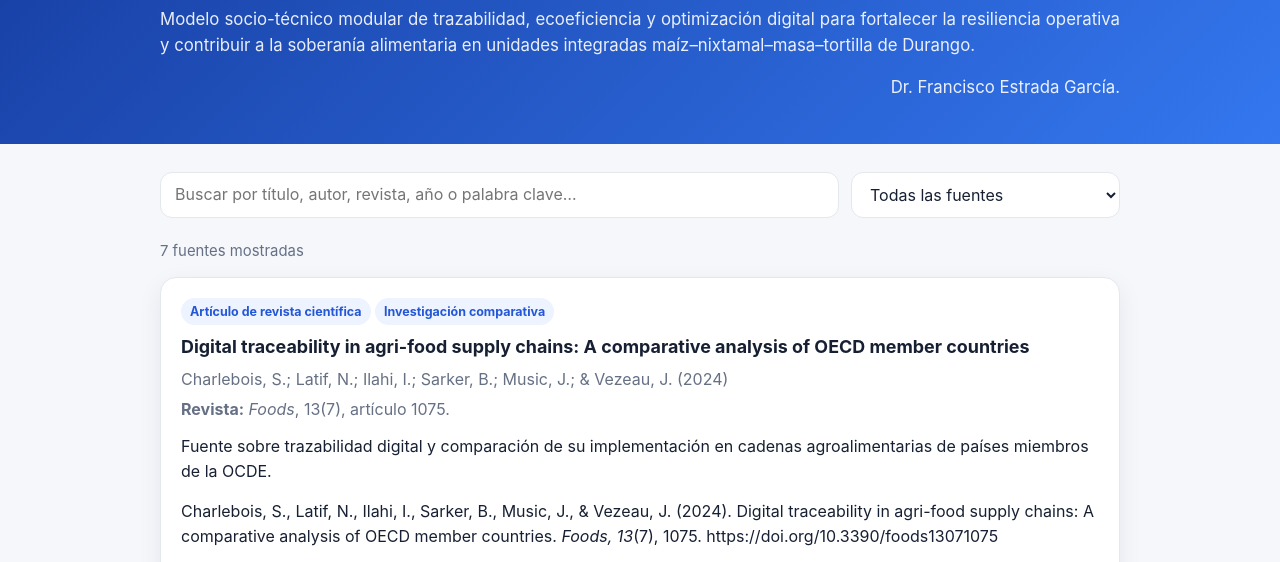
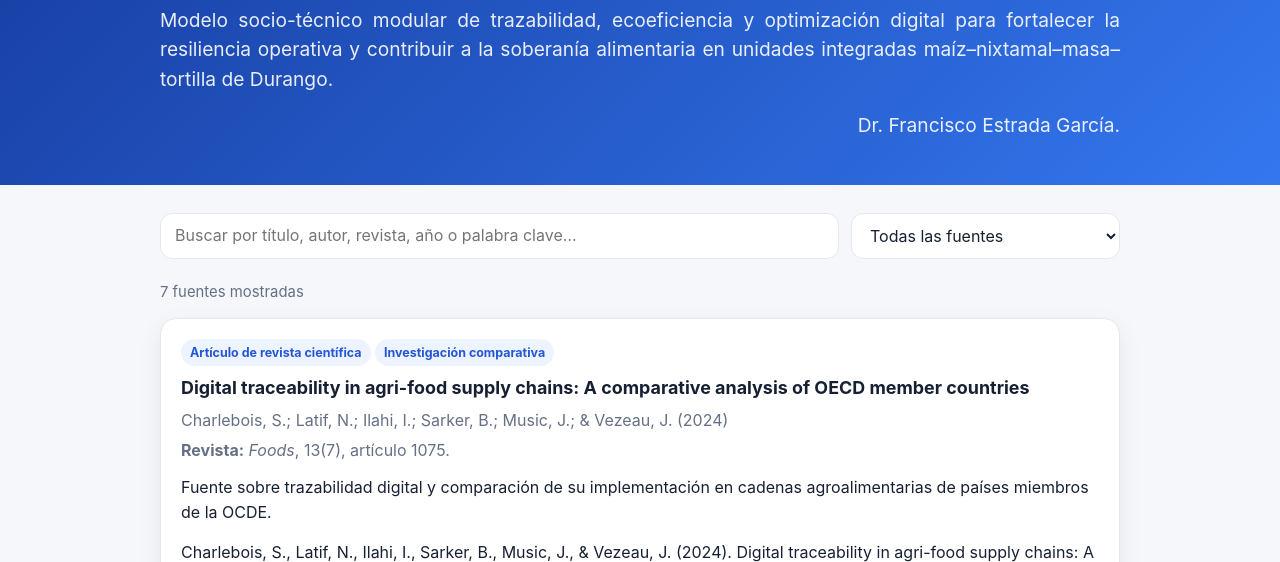
Before and after one commit to festrada82/EPM2026, a plain HTML site: page index.html in a window 1280 px wide. Shown: the part 164-726 px from the top of the page. Drawn offline with Linux system fonts and the light colour scheme.

Commit message:
Increase font size of subtitulo class

```diff
--- a/index.html
+++ b/index.html
@@ -50,7 +50,7 @@
       margin: 0;
       max-width: 960px;
       opacity: 0.9;
-      font-size: 1.05rem;
+      font-size: 1.2rem;
     }
 
     main {
```
